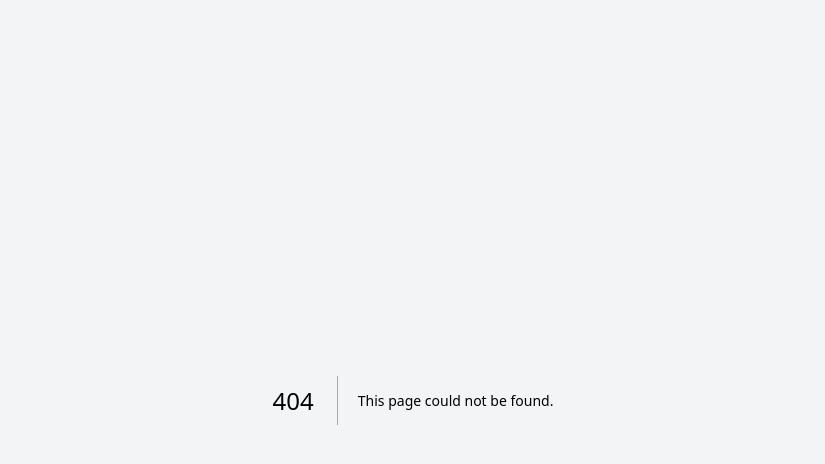
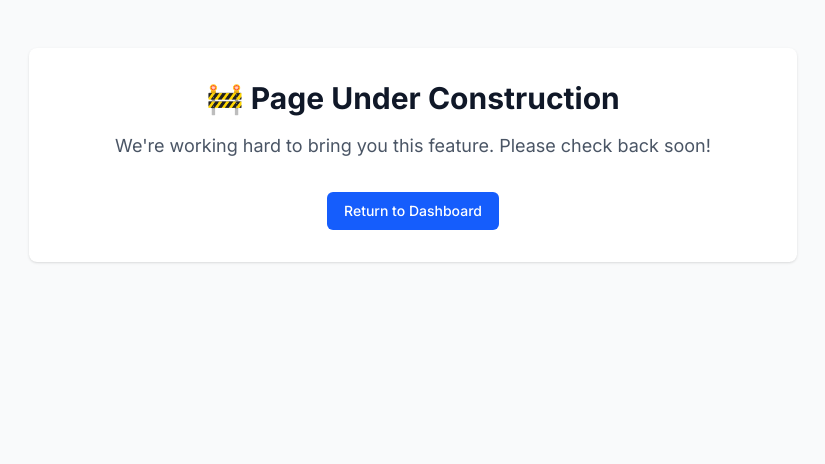
Before and after one commit to dym-chen/fitness-friends, a Next.js app: page /in-progress in a window 1280 px wide. Before the commit this address had no page. Shown: the top 464 px of the page, without its empty margins (227-1052 px from the left). Built offline with nearby package versions, Linux system fonts and the light colour scheme.

Commit message:
create in-progress page

```diff
--- a/app/components/dashboard/dash_grid.tsx
+++ b/app/components/dashboard/dash_grid.tsx
@@ -14,7 +14,7 @@ export const DashboardGrid = () => (
           </p>
           <div className="mt-4">
             <Link
-              href="/dashboard/workout"
+              href="/in-progress"
               className="inline-flex items-center px-4 py-2 border border-transparent text-sm font-medium rounded-md text-white bg-blue-600 hover:bg-blue-700"
             >
               Log Workout
@@ -32,7 +32,7 @@ export const DashboardGrid = () => (
           </p>
           <div className="mt-4">
             <Link
-              href="/dashboard/nutrition"
+              href="/in-progress"
               className="inline-flex items-center px-4 py-2 border border-transparent text-sm font-medium rounded-md text-white bg-blue-600 hover:bg-blue-700"
             >
               Log Food
@@ -50,7 +50,7 @@ export const DashboardGrid = () => (
           </p>
           <div className="mt-4">
             <Link
-              href="/dashboard/progress"
+              href="/in-progress"
               className="inline-flex items-center px-4 py-2 border border-transparent text-sm font-medium rounded-md text-white bg-blue-600 hover:bg-blue-700"
             >
               View Progress
@@ -68,7 +68,7 @@ export const DashboardGrid = () => (
           </p>
           <div className="mt-4">
             <Link
-              href="/dashboard/workout"
+              href="/in-progress"
               className="inline-flex items-center px-4 py-2 border border-transparent text-sm font-medium rounded-md text-white bg-blue-600 hover:bg-blue-700"
             >
               View Classes
@@ -88,7 +88,7 @@ export const DashboardGrid = () => (
           </p>
           <div className="mt-4">
             <Link
-              href="/dashboard/workout"
+              href="/in-progress"
               className="inline-flex items-center px-4 py-2 border border-transparent text-sm font-medium rounded-md text-white bg-blue-600 hover:bg-blue-700"
             >
               View Recipe Board
@@ -108,7 +108,7 @@ export const DashboardGrid = () => (
           </p>
           <div className="mt-4">
             <Link
-              href="/dashboard/workout"
+              href="/in-progress"
               className="inline-flex items-center px-4 py-2 border border-transparent text-sm font-medium rounded-md text-white bg-blue-600 hover:bg-blue-700"
             >
               View Communities
--- /dev/null
+++ b/app/in-progress/page.tsx
@@ -0,0 +1,27 @@
+export default function InProgress() {
+  return (
+    <div className="min-h-screen bg-gray-50 py-12 px-4 sm:px-6 lg:px-8">
+      <div className="max-w-3xl mx-auto">
+        <div className="bg-white shadow rounded-lg p-8">
+          <div className="text-center">
+            <h1 className="text-3xl font-bold text-gray-900 mb-4">
+              🚧 Page Under Construction
+            </h1>
+            <p className="text-lg text-gray-600 mb-6">
+              We&apos;re working hard to bring you this feature. Please check
+              back soon!
+            </p>
+            <div className="mt-8">
+              <a
+                href="/dashboard"
+                className="inline-flex items-center px-4 py-2 border border-transparent text-sm font-medium rounded-md text-white bg-blue-600 hover:bg-blue-700"
+              >
+                Return to Dashboard
+              </a>
+            </div>
+          </div>
+        </div>
+      </div>
+    </div>
+  );
+}
```
